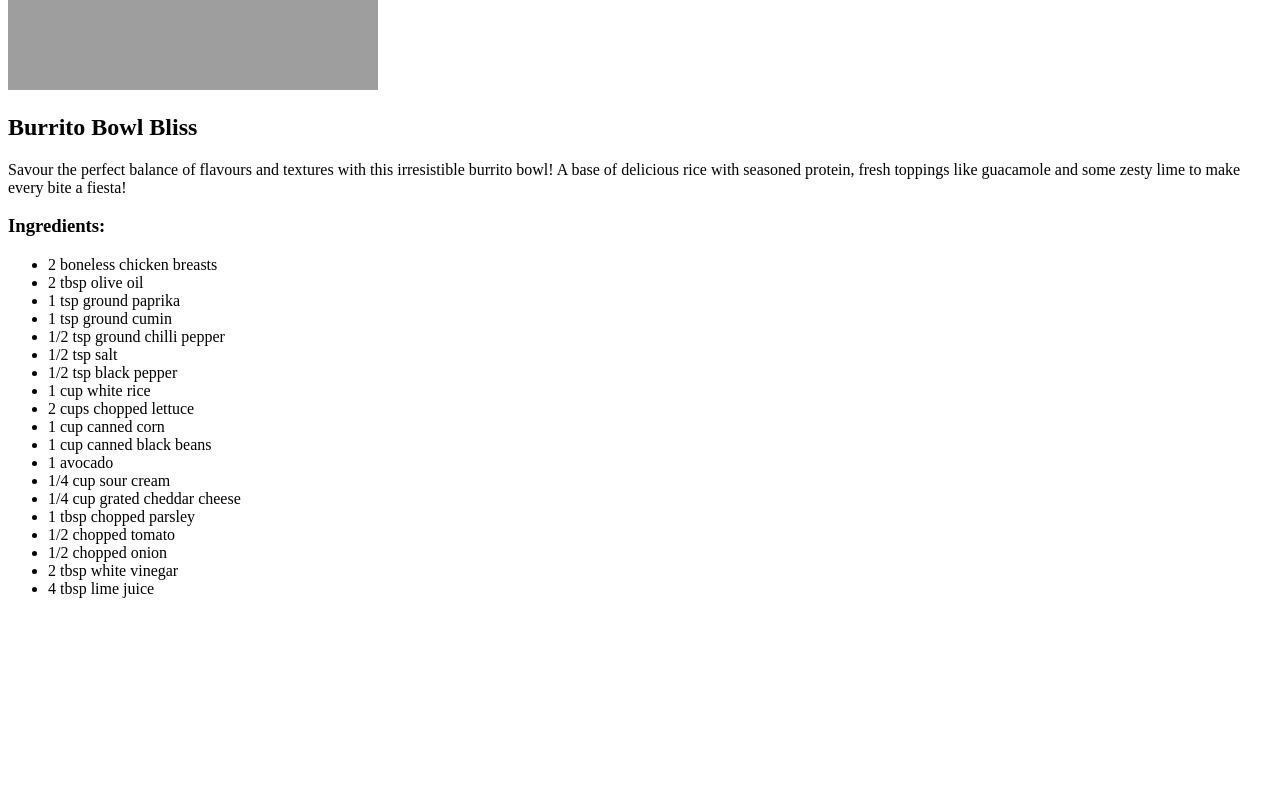
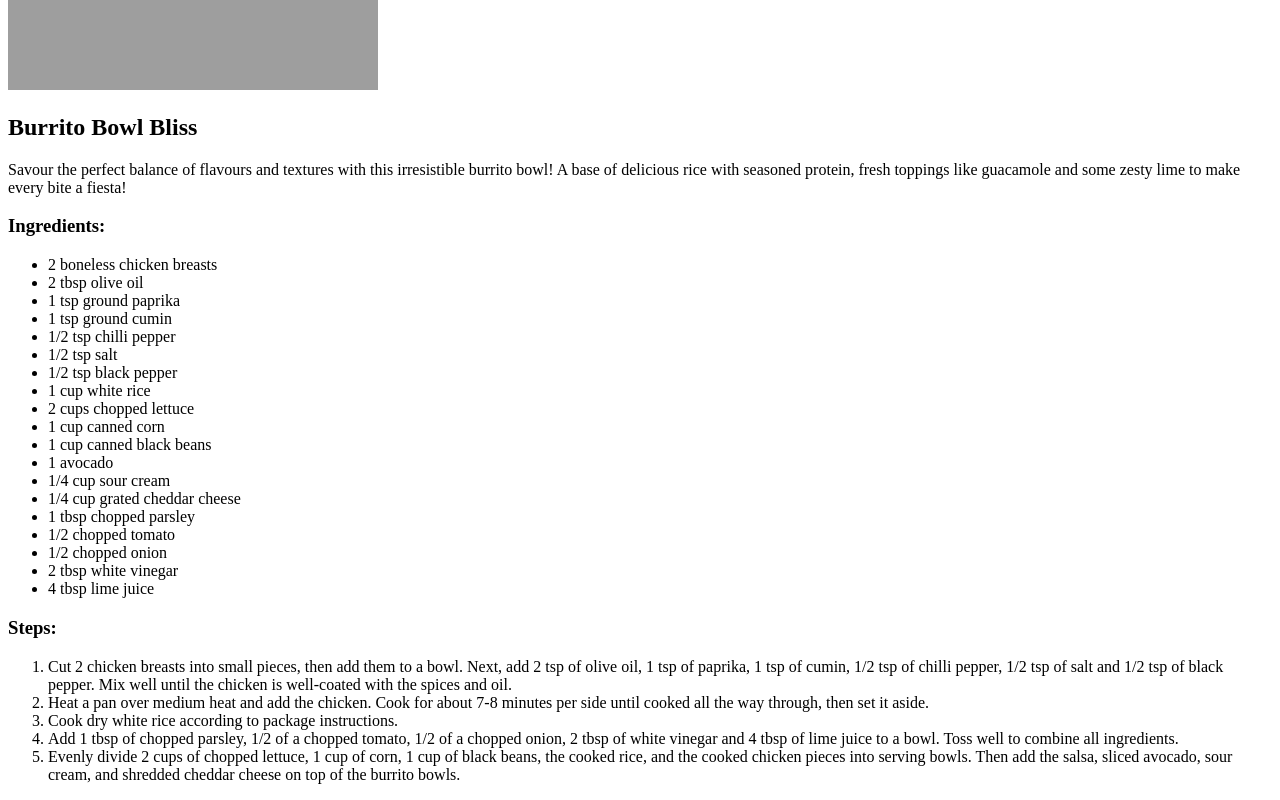
Before and after one commit to zachp18/new-odin-recipes, a plain HTML site: page recipes/burrito-bowls.html in a window 1280 px wide. Shown: the part 359-1159 px from the top of the page. Before the commit the page ends 973 px from the top, so only its background shows below. Drawn offline with Linux system fonts and the light colour scheme; grey boxes are pictures that could not be loaded.

Commit message:
Steps section
Changed wording around to be more specific and clear

```diff
--- a/recipes/burrito-bowls.html
+++ b/recipes/burrito-bowls.html
@@ -16,7 +16,7 @@
             <li>2 tbsp olive oil</li>
             <li>1 tsp ground paprika</li>
             <li>1 tsp ground cumin</li>
-            <li>1/2 tsp ground chilli pepper</li>
+            <li>1/2 tsp chilli pepper</li>
             <li>1/2 tsp salt</li>
             <li>1/2 tsp black pepper</li>
             <li>1 cup white rice</li>
@@ -32,6 +32,14 @@
             <li>2 tbsp white vinegar</li>
             <li>4 tbsp lime juice</li>
         </ul>
+        <H3>Steps:</H3>
+            <ol>
+                <li>Cut 2 chicken breasts into small pieces, then add them to a bowl. Next, add 2 tsp of olive oil, 1 tsp of paprika, 1 tsp of cumin, 1/2 tsp of chilli pepper, 1/2 tsp of salt and 1/2 tsp of black pepper. Mix well until the chicken is well-coated with the spices and oil.</li>
+                <li>Heat a pan over medium heat and add the chicken. Cook for about 7-8 minutes per side until cooked all the way through, then set it aside.</li>
+                <li>Cook dry white rice according to package instructions.</li>
+                <li>Add 1 tbsp of chopped parsley, 1/2 of a chopped tomato, 1/2 of a chopped onion, 2 tbsp of white vinegar and 4 tbsp of lime juice to a bowl. Toss well to combine all ingredients.</li>
+                <li>Evenly divide 2 cups of chopped lettuce, 1 cup of corn, 1 cup of black beans, the cooked rice, and the cooked chicken pieces into serving bowls. Then add the salsa, sliced avocado, sour cream, and shredded cheddar cheese on top of the burrito bowls.</li>
+            </ol>
 </body>
 
 
```
